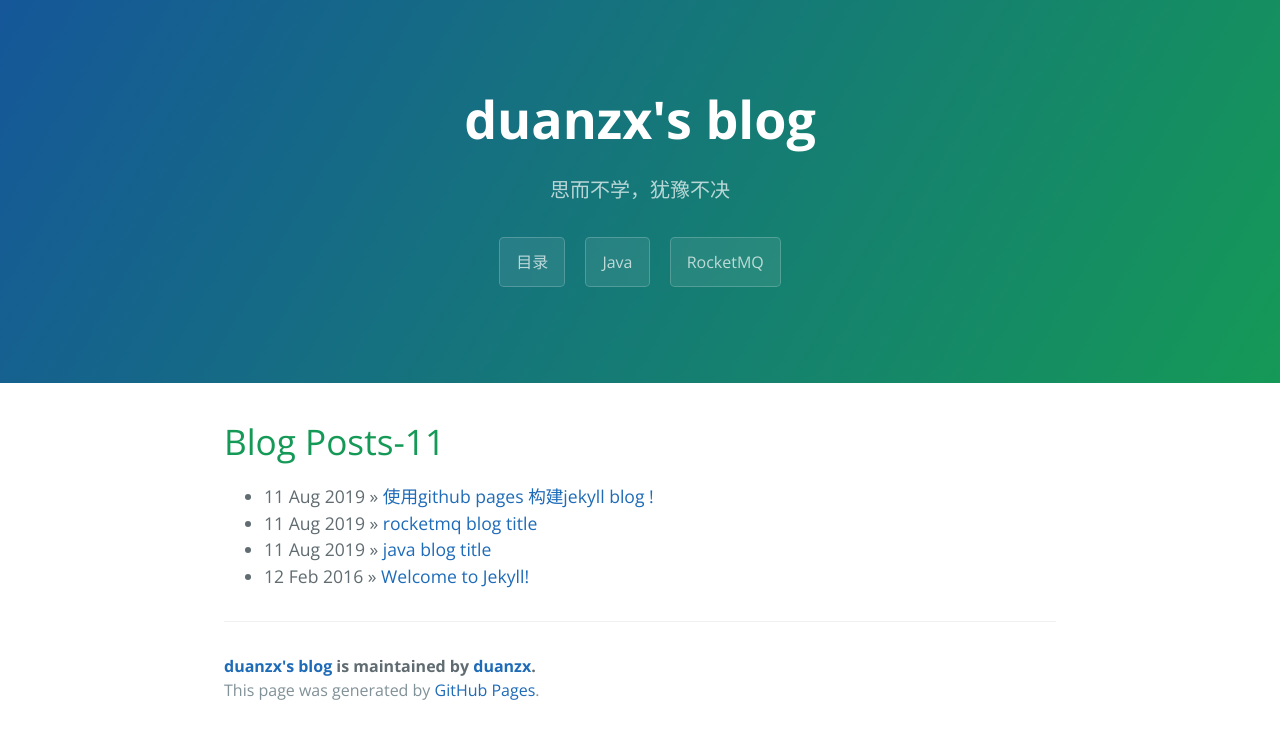
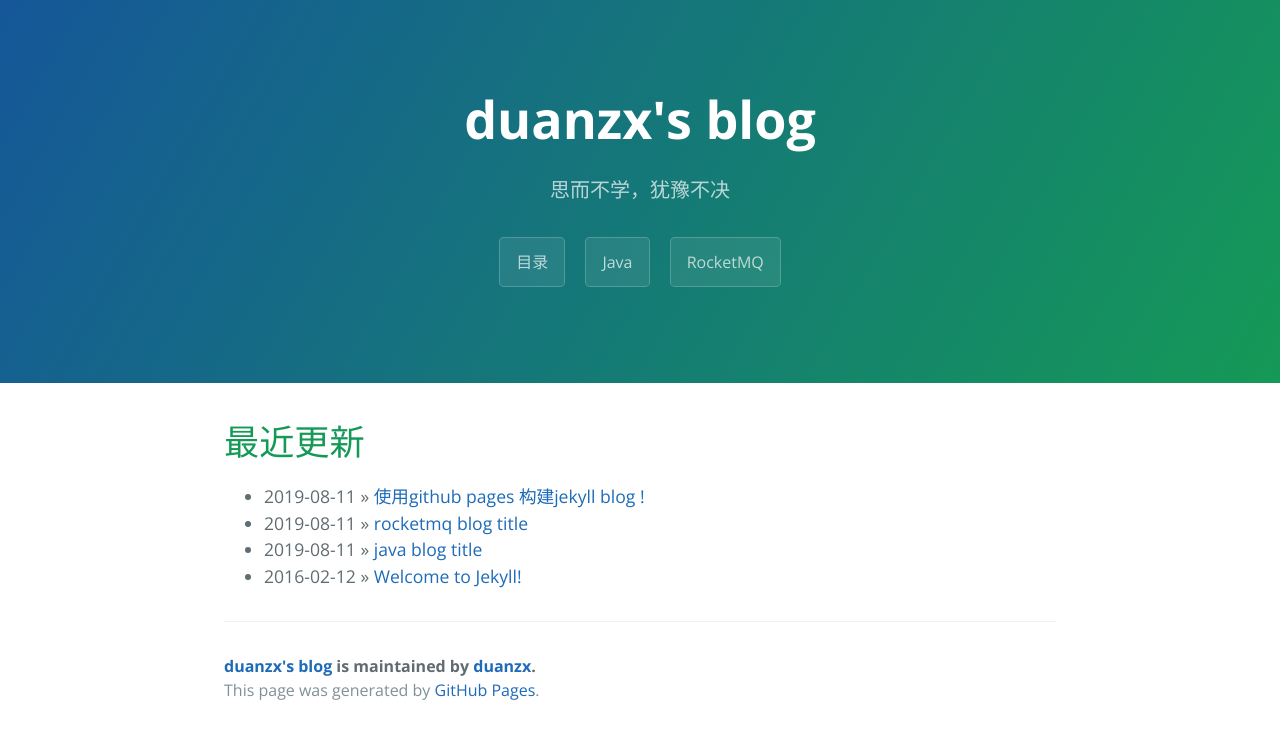
Before and after one commit to duanzx/duanzx.github.io, a Jekyll site: the page built from index.html, in a window 1280 px wide. Shown: the top 739 px of the page. Built offline with Jekyll 4.4.1, drawn with Linux system fonts in a browser that asks for light colours; the list of posts is cut into pages by our own code.

Commit message:
初始化

```diff
--- a/_layouts/post.html
+++ b/_layouts/post.html
@@ -2,6 +2,6 @@
 layout: default
 ---
 <h2>{{ page.title }}</h2>
-<p class="meta">{{ page.date | date_to_string }}</p>
+<p class="meta">{{ page.date | date: '%Y-%m-%d' }}</p>
 
 {{ content }}
--- a/_posts/2016-02-12-sample-content.markdown
+++ b/_posts/2016-02-12-sample-content.markdown
@@ -1,8 +1,7 @@
 ---
 layout: default
 title:  "Welcome to Jekyll!"
-date:   2016-02-12 17:50:00
-categories: main
+categories: Java
 ---
 
 You'll find this post in your `_posts` directory - edit this post and re-build (or run with the `-w` switch) to see your changes!
--- a/categories/categories.html
+++ b/categories/categories.html
@@ -13,7 +13,7 @@
         <a name="{{ category_name | slugize }}"></a>
         {% for post in site.categories[category_name] %}
         <article class="archive-item">
-            <h4><a href="{{ site.baseurl }}{{ post.url }}">{{post.title}}</a></h4>
+            <h4><span>{{ post.date | date: '%Y-%m-%d' }}</span> &raquo; <a href="{{ site.baseurl }}{{ post.url }}">{{post.title}}</a></h4>
         </article>
         {% endfor %}
     </div>
--- a/categories/category_java.html
+++ b/categories/category_java.html
@@ -6,6 +6,6 @@
 <hr/>
 <ul>
     {% for post in site.categories.Java %}
-    <li><span>{{ post.date | date_to_string }}</span> &nbsp; <a href="{{ post.url }}">{{ post.title }}</a></li>
+    <li><span>{{ post.date | date: '%Y-%m-%d' }}</span> &raquo; <a href="{{ post.url }}">{{ post.title }}</a></li>
     {% endfor %}
 </ul>
--- a/categories/category_rocketmq.html
+++ b/categories/category_rocketmq.html
@@ -6,6 +6,6 @@
 <hr/>
 <ul>
     {% for post in site.categories.RocketMQ %}
-    <li><span>{{ post.date | date_to_string }}</span> &nbsp; <a href="{{ post.url }}">{{ post.title }}</a></li>
+    <li><span>{{ post.date | date: '%Y-%m-%d' }}</span> &raquo; <a href="{{ post.url }}">{{ post.title }}</a></li>
     {% endfor %}
 </ul>
--- a/index.html
+++ b/index.html
@@ -4,10 +4,10 @@
 ---
 
 <div id="home">
-  <h1>Blog Posts-11</h1>
+  <h1>最近更新</h1>
   <ul class="posts">
     {% for post in site.posts %}
-      <li><span>{{ post.date | date_to_string }}</span> &raquo; <a href="{{ site.baseurl }}{{ post.url }}">{{ post.title }}</a></li>
+      <li><span>{{ post.date | date: '%Y-%m-%d' }}</span> &raquo; <a href="{{ site.baseurl }}{{ post.url }}">{{ post.title }}</a></li>
     {% endfor %}
   </ul>
 </div>
```
